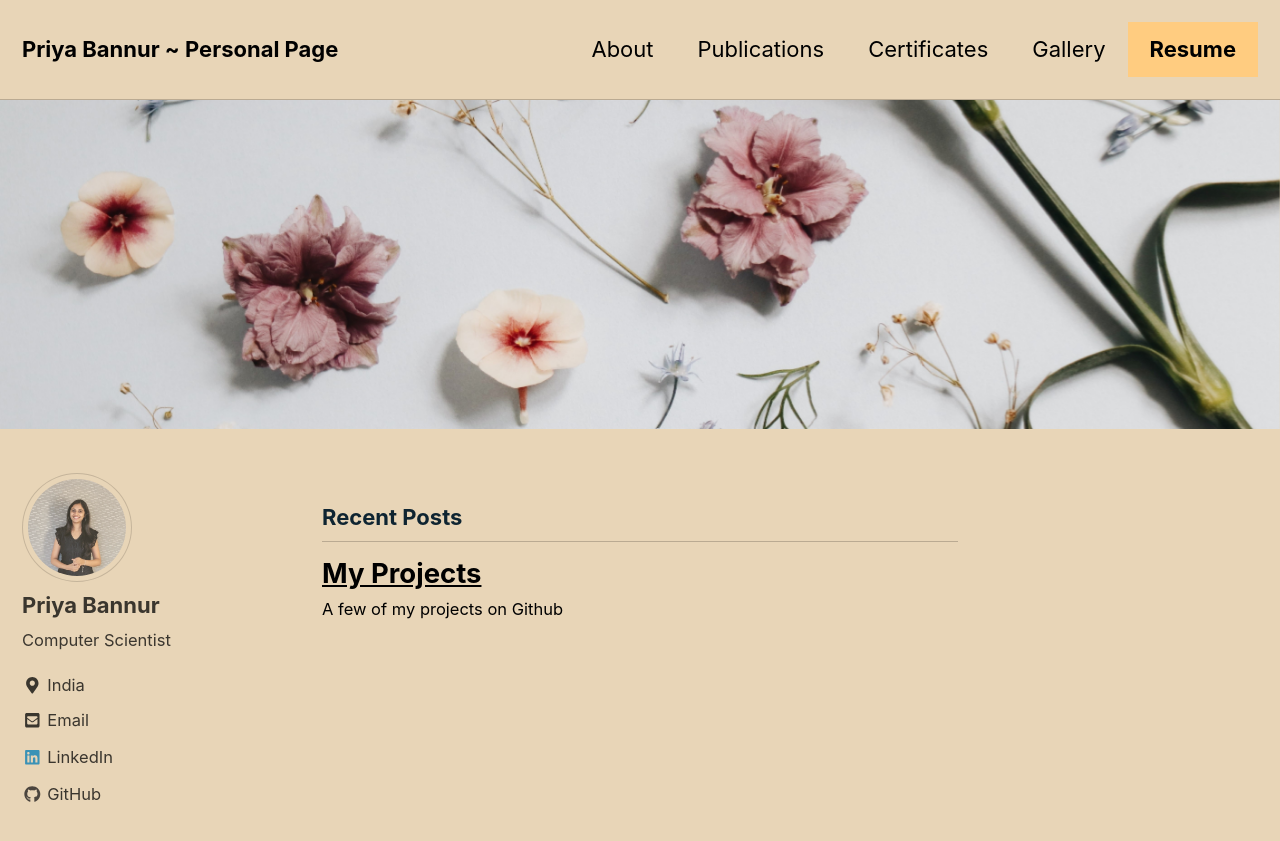
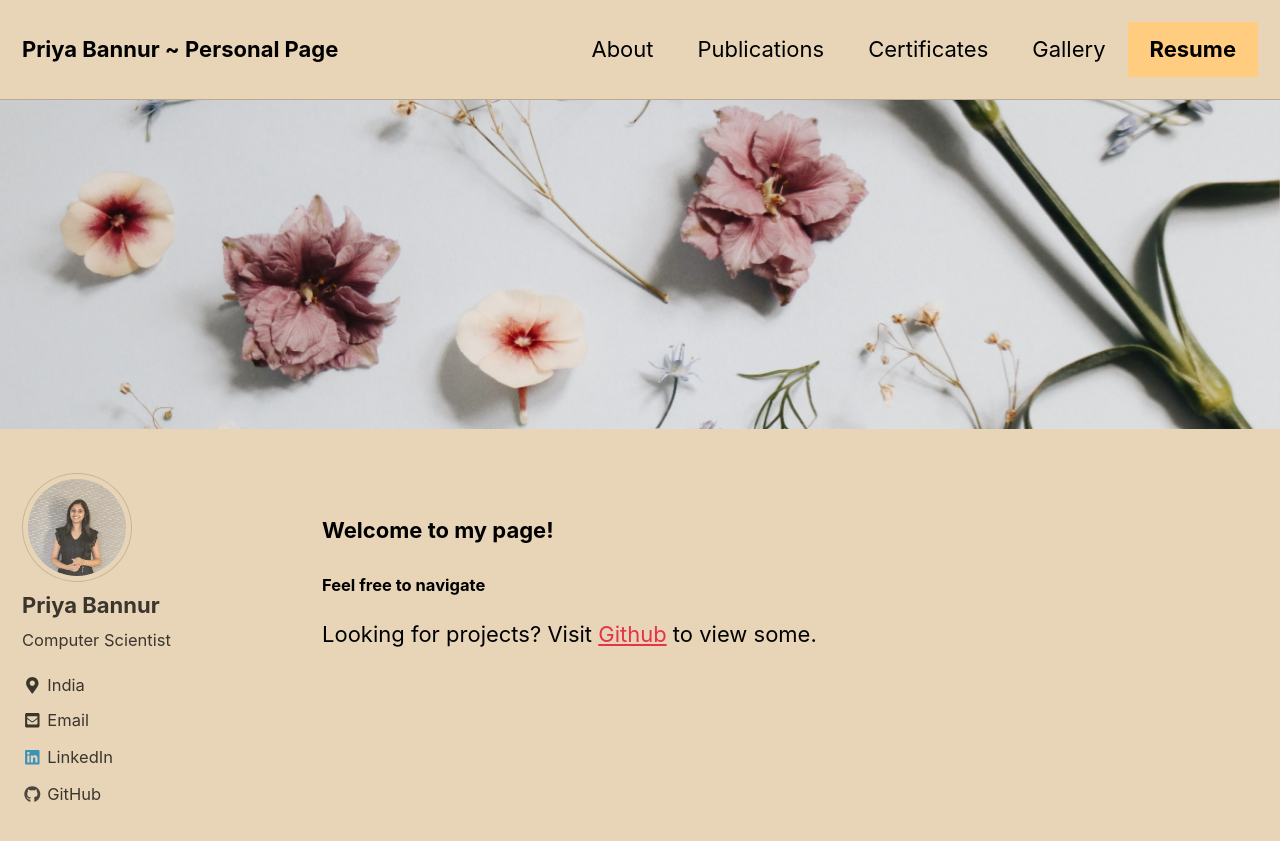
Before and after one commit to Priya-SB/Priya-SB.github.io, a Jekyll site: the page built from index.html, in a window 1280 px wide and 900 px high. Shown: the top 841 px of the window. Built offline with Jekyll 4.4.1, drawn with Linux system fonts in a browser that asks for light colours; nearby versions of some CDN libraries; the list of posts is cut into pages by our own code.

Commit message:
Update home.html

```diff
--- a/_layouts/home.html
+++ b/_layouts/home.html
@@ -2,10 +2,6 @@
 layout: archive
 ---
 
-<h3 class="archive__subtitle">{{ site.data.ui-text[site.locale].recent_posts | default: "Recent Posts" }}</h3>
-
-{% for post in paginator.posts %}
-  {% include archive-single.html %}
-{% endfor %}
-
-{% include paginator.html %}
+<h3>Welcome to my page!</h3>
+<h4>Feel free to navigate</h4>
+<p>Looking for projects? Visit <a href="https://github.com/Priya-SB">Github</a> to view some.</p>
```
